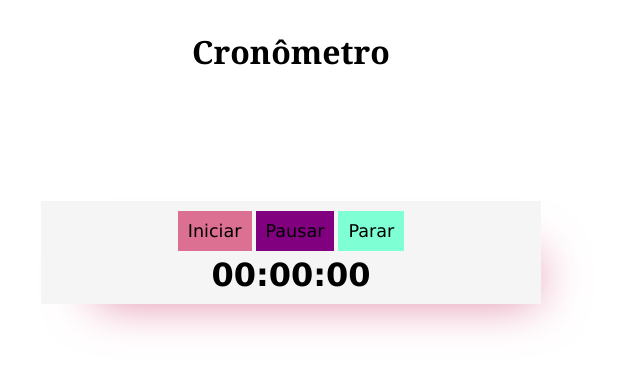
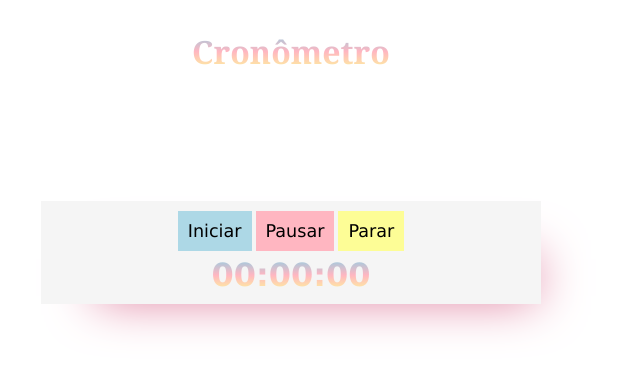
Before and after one commit to Mary347124u/Stopwatch, a plain HTML site: page index.html in a window 1280 px wide. Shown: the whole page, without its empty margins (349-989 px from the left). Drawn offline with Linux system fonts and the light colour scheme.

Commit message:
cssgradient no text

```diff
--- a/crom.js
+++ b/crom.js
@@ -13,13 +13,18 @@ function start(){
 }
 
 function pause(){
-
+    clearInterval(cron);
 }
 
 function stop(){
-
+    clearInterval(cron);
+    hr = 0;
+    mn = 0;
+    ss = 0;
 }
 
 function timer (){
+
     document.getElementById('counter').innerText = 'teste';
+
 }
--- a/style.css
+++ b/style.css
@@ -20,6 +20,9 @@ body{
 
 h1{
     font-family: Verdana, Geneva, Tahoma, sans-serif;
+    background: -webkit-linear-gradient(rgb(135, 209, 231), #FFB6C1, #FDFD96);
+    -webkit-background-clip: text;
+  -webkit-text-fill-color: transparent;
     margin-top: 5px;
 }
 #title{
@@ -37,14 +40,14 @@ button{
     text-align: center;
 }
 button:hover{
-    background-color: violet;
+    background-color: #E9fdfd;
 }
 .bg-pink{
-    background-color: palevioletred;
+    background-color: #ADD8E6;
 }
 .bg-purple{
-    background-color: purple;
+    background-color: #FFB6C1;
 }
 .bg-aqua{
-    background-color: aquamarine;
+    background-color: #FDFD96;
 }
```
